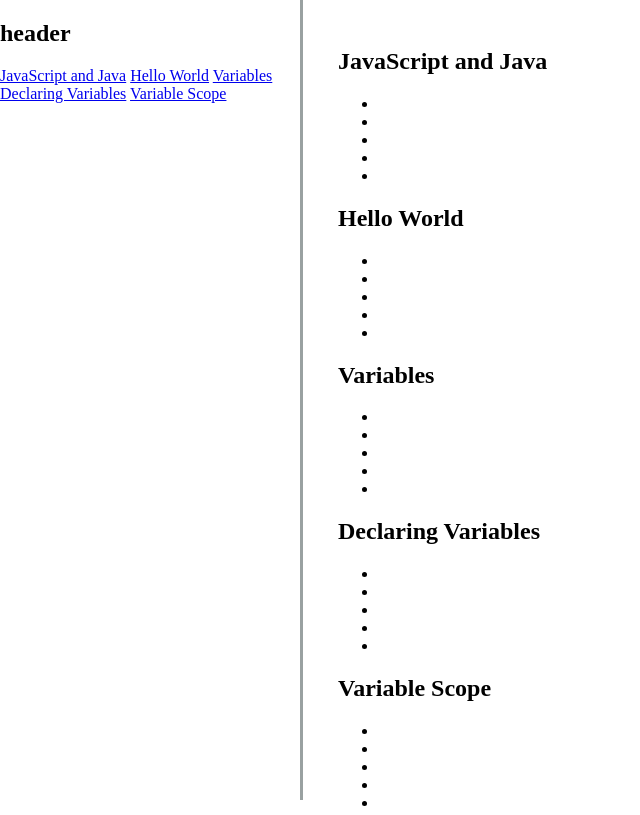
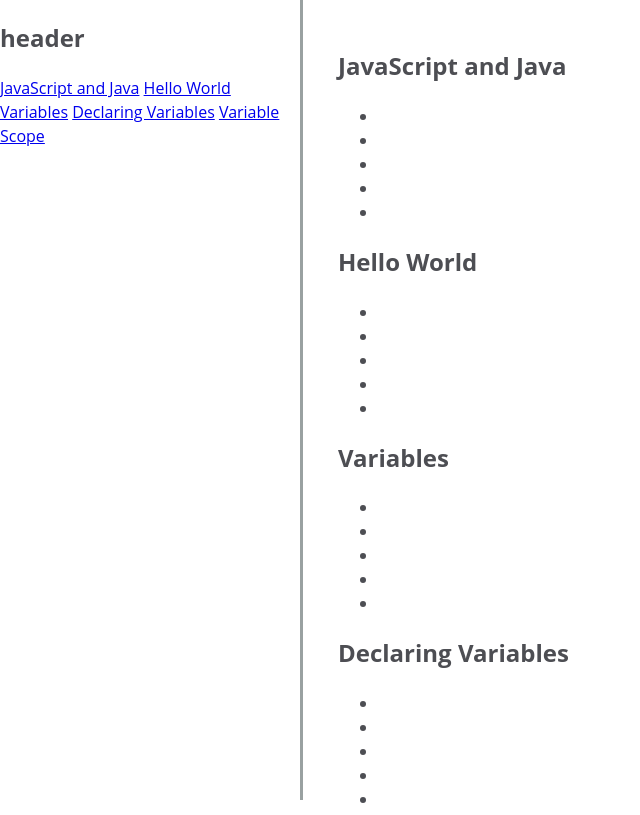
Before and after one commit to AdrielleRivera/Technical-Document-FreecodeCamp, a plain HTML site: page index.html in a window 1280 px wide. Shown: the top 815 px of the page, without its empty margins (0-640 px from the left). Drawn offline with Linux system fonts and the light colour scheme.

Commit message:
Update styles.css

```diff
--- a/styles.css
+++ b/styles.css
@@ -1,3 +1,10 @@
+html, body {
+    min-width: 290px;
+    color: #4d4e53;
+    background-color: #ffffff;
+    font-family: 'Open Sans', Arial, sans-serif;
+    line-height: 1.5;
+
 #main-doc {
     position: absolute;
     margin-left: 310px;
```
